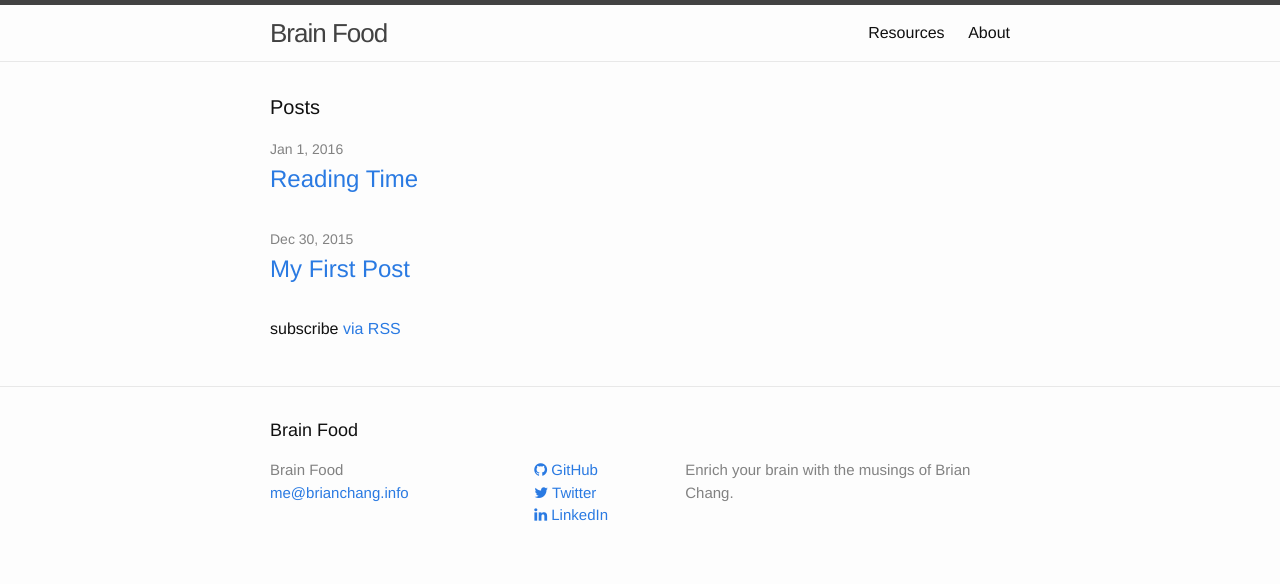
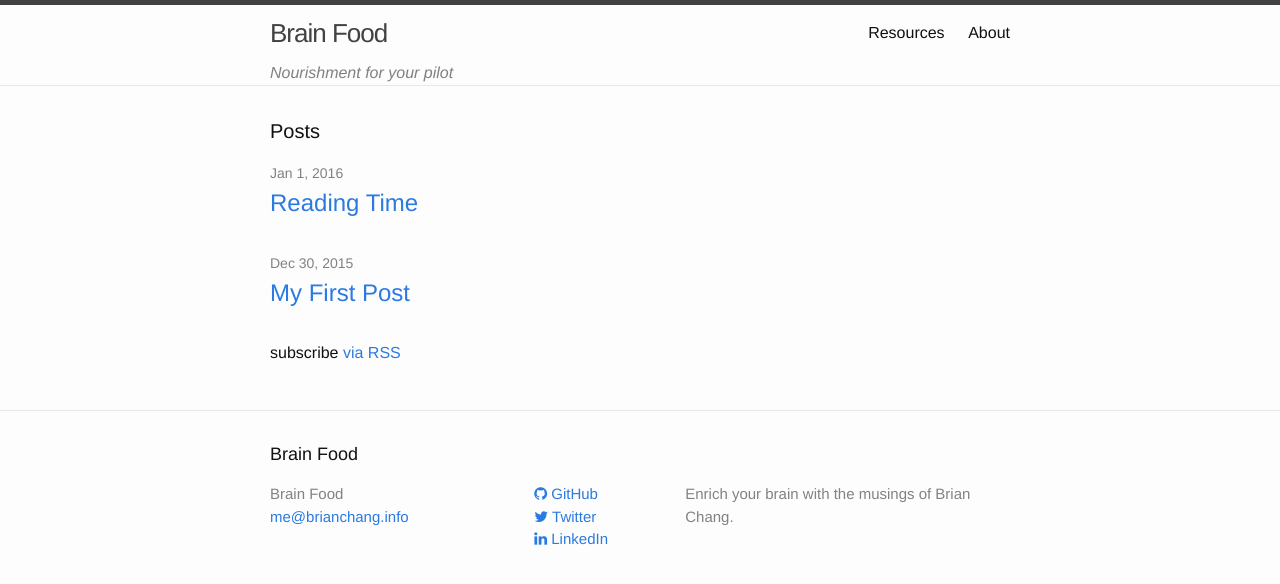
Before and after one commit to eviltoylet/eviltoylet.github.io, a Jekyll site: the page built from index.html, in a window 1280 px wide. Shown: the top 584 px of the page. Built offline with Jekyll 4.4.1, drawn with Linux system fonts in a browser that asks for light colours; nearby versions of some CDN libraries.

Commit message:
Add a tagline to the site

```diff
--- a/_config.yml
+++ b/_config.yml
@@ -7,6 +7,7 @@
 
 # Site settings
 title: Brain Food
+tagline: Nourishment for your pilot
 email: me@brianchang.info
 description: > # this means to ignore newlines until "baseurl:"
   Enrich your brain with the musings of Brian Chang.
--- a/_includes/header.html
+++ b/_includes/header.html
@@ -2,21 +2,28 @@
 
   <div class="wrapper">
 
-    <a class="site-title" href="{{ site.baseurl }}/">{{ site.title }}</a>
+    <div class="site-title-section">
+      <a class="site-title" href="{{ site.baseurl }}/">{{ site.title }}</a>
+      <div class="site-tagline">{{ site.tagline }}</div>
+    </div>
+
 
     <nav class="site-nav">
       <a href="#" class="menu-icon">
         <svg viewBox="0 0 18 15">
-          <path fill="#424242" d="M18,1.484c0,0.82-0.665,1.484-1.484,1.484H1.484C0.665,2.969,0,2.304,0,1.484l0,0C0,0.665,0.665,0,1.484,0 h15.031C17.335,0,18,0.665,18,1.484L18,1.484z"/>
-          <path fill="#424242" d="M18,7.516C18,8.335,17.335,9,16.516,9H1.484C0.665,9,0,8.335,0,7.516l0,0c0-0.82,0.665-1.484,1.484-1.484 h15.031C17.335,6.031,18,6.696,18,7.516L18,7.516z"/>
-          <path fill="#424242" d="M18,13.516C18,14.335,17.335,15,16.516,15H1.484C0.665,15,0,14.335,0,13.516l0,0 c0-0.82,0.665-1.484,1.484-1.484h15.031C17.335,12.031,18,12.696,18,13.516L18,13.516z"/>
+          <path fill="#424242"
+                d="M18,1.484c0,0.82-0.665,1.484-1.484,1.484H1.484C0.665,2.969,0,2.304,0,1.484l0,0C0,0.665,0.665,0,1.484,0 h15.031C17.335,0,18,0.665,18,1.484L18,1.484z"/>
+          <path fill="#424242"
+                d="M18,7.516C18,8.335,17.335,9,16.516,9H1.484C0.665,9,0,8.335,0,7.516l0,0c0-0.82,0.665-1.484,1.484-1.484 h15.031C17.335,6.031,18,6.696,18,7.516L18,7.516z"/>
+          <path fill="#424242"
+                d="M18,13.516C18,14.335,17.335,15,16.516,15H1.484C0.665,15,0,14.335,0,13.516l0,0 c0-0.82,0.665-1.484,1.484-1.484h15.031C17.335,12.031,18,12.696,18,13.516L18,13.516z"/>
         </svg>
       </a>
 
       <div class="trigger">
         {% for my_page in site.pages %}
           {% if my_page.title %}
-          <a class="page-link" href="{{ my_page.url | prepend: site.baseurl }}">{{ my_page.title }}</a>
+            <a class="page-link" href="{{ my_page.url | prepend: site.baseurl }}">{{ my_page.title }}</a>
           {% endif %}
         {% endfor %}
       </div>
--- a/_sass/_layout.scss
+++ b/_sass/_layout.scss
@@ -10,18 +10,25 @@
     position: relative;
 }
 
-.site-title {
-    font-size: 26px;
-    font-weight: 300;
-    line-height: 56px;
-    letter-spacing: -1px;
+.site-title-section {
+    .site-title {
+        font-size: 26px;
+        font-weight: 300;
+        line-height: 56px;
+        letter-spacing: -1px;
+
+        &, &:visited {
+            color: $grey-color-dark;
+        }
+    }
+
+    .site-tagline {
+        color: grey;
+        font-style: italic;
+    }
+
     margin-bottom: 0;
     float: left;
-
-    &,
-    &:visited {
-        color: $grey-color-dark;
-    }
 }
 
 .site-nav {
```
